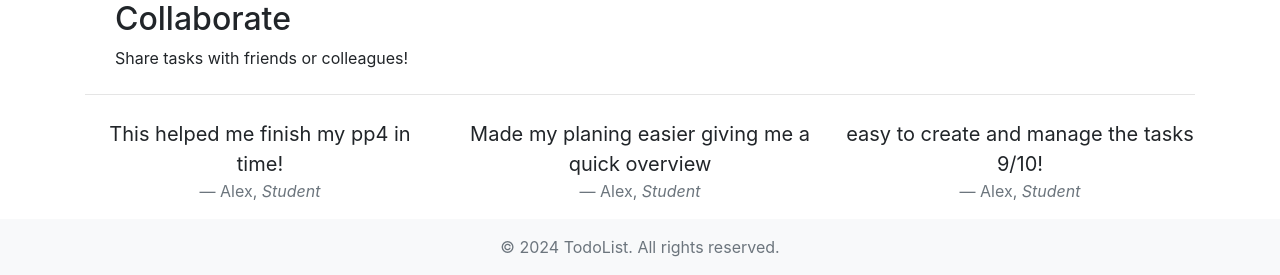
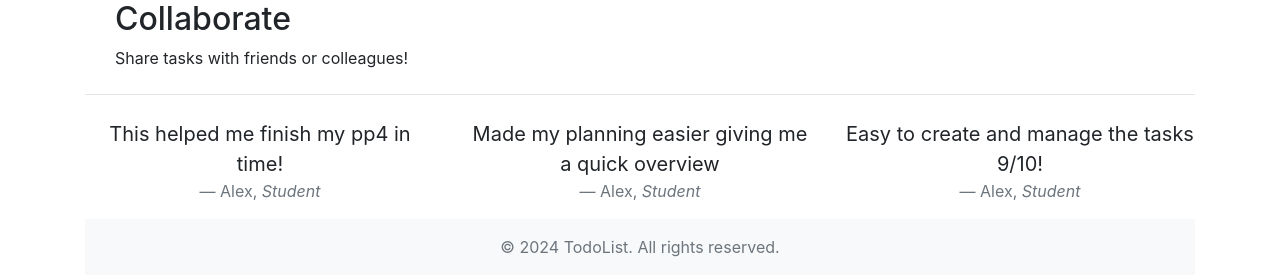
Before and after one commit to Seafzz/todo, a Django app: page / in a window 1280 px wide. Shown: the part 751-1026 px from the top of the page. Run offline with Django 5.2, Linux system fonts and the light colour scheme; some libraries are stand-ins or nearby versions.

Commit message:
update: updated the responsivenes of user reviews

```diff
--- a/tasks/templates/tasks/home.html
+++ b/tasks/templates/tasks/home.html
@@ -34,26 +34,26 @@
 
 <hr class="my-4">
 <div class="row text-center">
-    <div class="col-lg-4">
+    <div class="col-lg-4 col-md-4 col-sm-12">
         <blockquote class="blockquote">
             <p class="mb-0">This helped me finish my pp4 in time!</p>
             <footer class="blockquote-footer">Alex, <cite title="Source Title">Student</cite></footer>
         </blockquote>
     </div>
-    <div class="col-lg-4">
+    <div class="col-lg-4 col-md-4 col-sm-12">
         <blockquote class="blockquote">
-            <p class="mb-0">Made my planing easier giving me a quick overview</p>
+            <p class="mb-0">Made my planning easier giving me a quick overview</p>
             <footer class="blockquote-footer">Alex, <cite title="Source Title">Student</cite></footer>
         </blockquote>
     </div>
-        <div class="col-lg-4">
-            <blockquote class="blockquote">
-                <p class="mb-0">easy to create and manage the tasks 9/10!</p>
-                <footer class="blockquote-footer">Alex, <cite title="Source Title">Student</cite></footer>
-            </blockquote>
-        </div>
+    <div class="col-lg-4 col-md-4 col-sm-12">
+        <blockquote class="blockquote">
+            <p class="mb-0">Easy to create and manage the tasks 9/10!</p>
+            <footer class="blockquote-footer">Alex, <cite title="Source Title">Student</cite></footer>
+        </blockquote>
     </div>
 </div>
+
 
 <footer class="footer mt-auto py-3 bg-light text-center">
     <div class="container">
```
